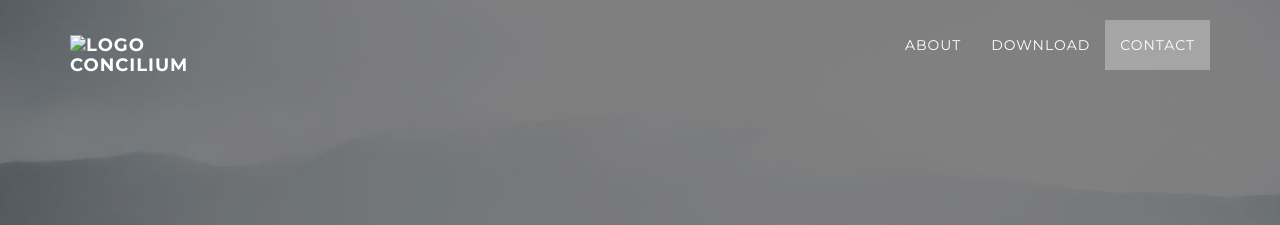
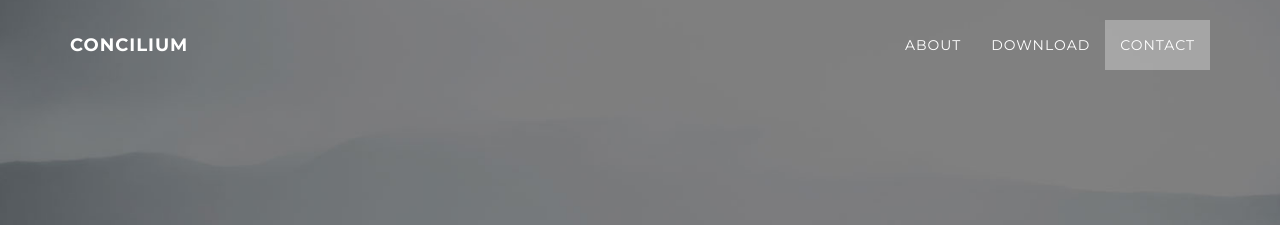
Before and after one commit to conciliumcorp/conciliumcorp.github.io, a Jekyll site: the page built from index.html, in a window 1280 px wide. Shown: the top 225 px of the page. Built offline with Jekyll 4.4.1, drawn with Linux system fonts in a browser that asks for light colours.

Commit message:
Update nav.html

```diff
--- a/_includes/nav.html
+++ b/_includes/nav.html
@@ -6,7 +6,7 @@
                 </button>
                 <a class="navbar-brand page-scroll" href="#page-top">
 
-                    <img src="Conciliumlogowide.png" alt="logo">  Concilium
+                    <img src="Conciliumlogowide.png" alt="">  Concilium
                 </a>
             </div>
 
```
